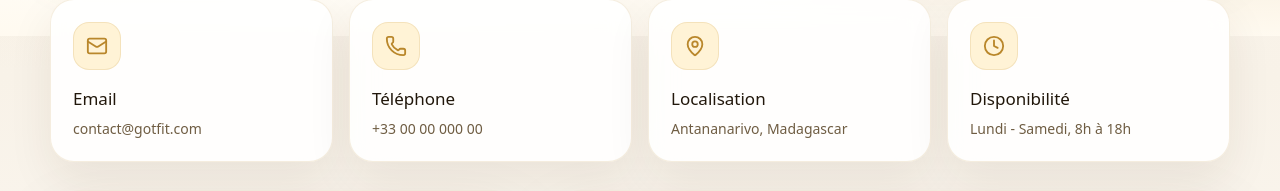
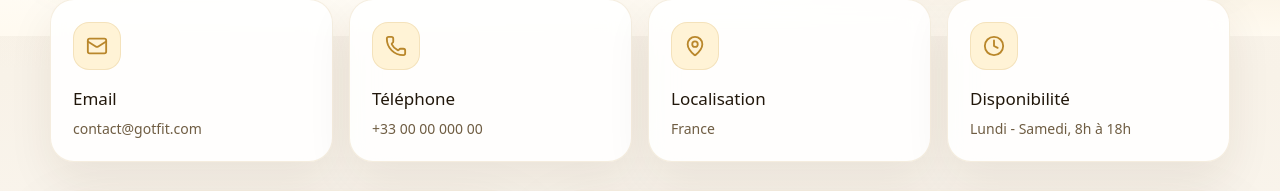
Before and after one commit to rakoto25/gotfit-webapp, a Next.js app: page /contact in a window 1280 px wide. Shown: the part 560-751 px from the top of the page. Built offline with nearby package versions, Linux system fonts and the light colour scheme; no server answers.

Commit message:
Update page.tsx

```diff
--- a/src/app/contact/page.tsx
+++ b/src/app/contact/page.tsx
@@ -187,7 +187,7 @@ export default function ContactPage() {
 
               <div>
                 <h3>Localisation</h3>
-                <p>Antananarivo, Madagascar</p>
+                <p>France</p>
               </div>
             </article>
 
```
